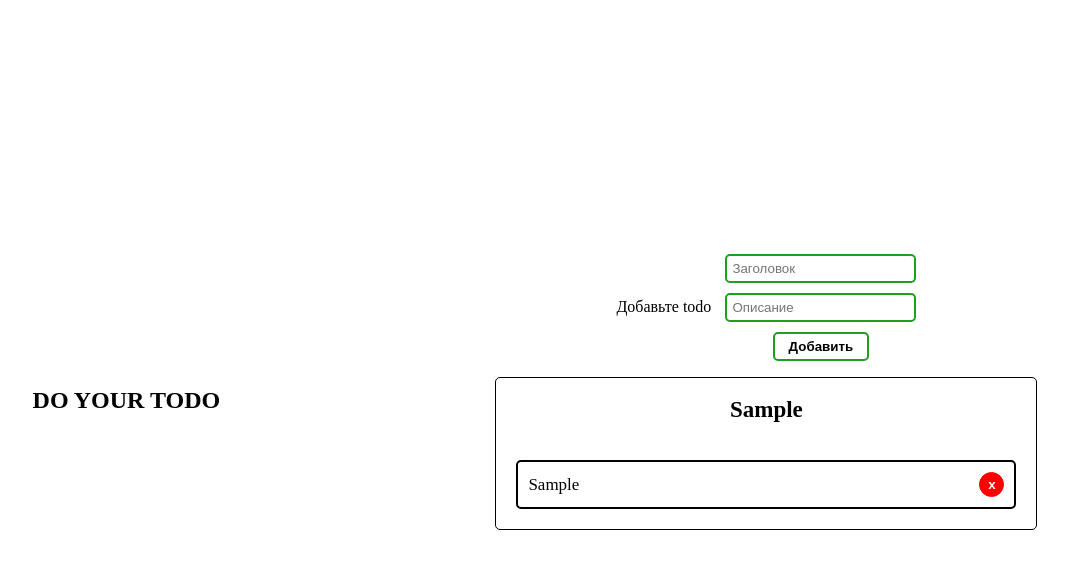
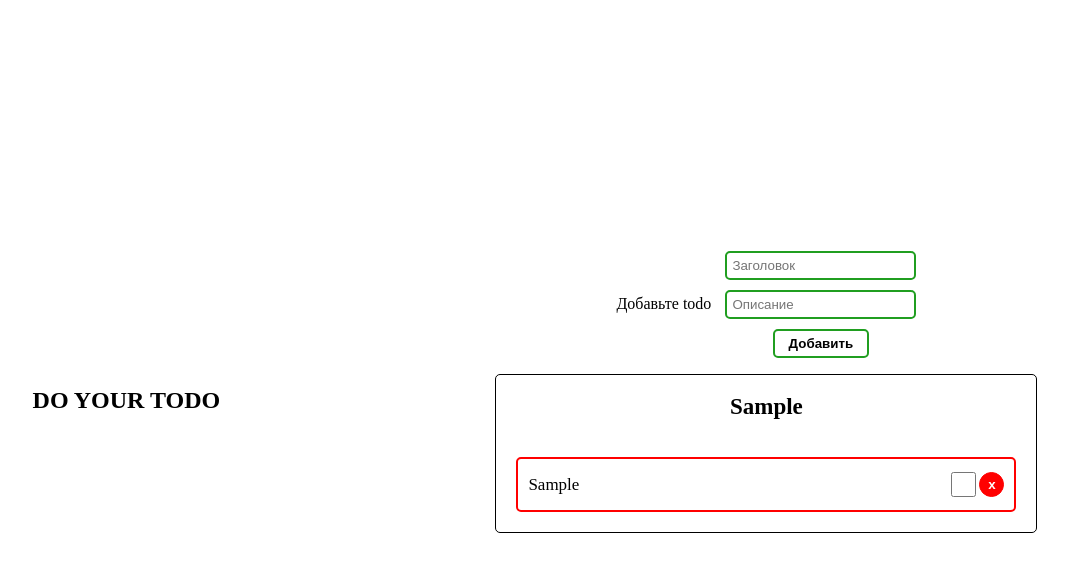
Before and after one commit to fedorukvl/react-to-do-app, a React (Create React App) app: page / in a window 1280 px wide. Both pictures are taken after typing "Sample", "Sample" into the empty fields and a click on the button "Добавить". Shown: the top 572 px of the page, without its empty margins (105-1173 px from the left). Built offline with nearby package versions, Linux system fonts and the light colour scheme.

Commit message:
Добавлена возможность отметки todo как выполненного

```diff
--- a/src/Components/Todo-item/TodoItem.css
+++ b/src/Components/Todo-item/TodoItem.css
@@ -1,20 +1,33 @@
-.toDo-list__item-information {
+.toDo-list__item-information,
+.toDo-list__item-information_complited {
   display: flex;
   align-items: center;
   justify-content: space-between;
-  border: 2px solid black;
+  border: 2px solid red;
   border-radius: 5px;
   padding: 10px;
+}
+.toDo-list__item-information_complited {
+  border: 2px solid rgb(32, 158, 32);
 }
 .toDo-list__item-title {
   font-size: 23px;
   text-align: center;
 }
-.toDo-list__item-information .toDo-list__item-description {
+.toDo-list__item-information .toDo-list__switchers,
+.toDo-list__item-information_complited .toDo-list__switchers {
+  display: flex;
+  align-items: center;
+}
+.toDo-list__item-information .toDo-list__item-description,
+.toDo-list__item-information_complited .toDo-list__item-description {
   font-size: 17px;
   margin: 0;
 }
-.toDo-list__item-information .toDo-list__delete-button {
+.toDo-list__item-information .toDo-list__switchers .toDo-list__delete-button,
+.toDo-list__item-information_complited
+  .toDo-list__switchers
+  .toDo-list__delete-button {
   border-radius: 50%;
   color: white;
   font-weight: bold;
@@ -24,3 +37,10 @@
   background-color: red;
   border: 1px solid red;
 }
+.toDo-list__item-information .toDo-list__switchers .toDo-list__item-status,
+.toDo-list__item-information_complited
+  .toDo-list__switchers
+  .toDo-list__item-status {
+  width: 25px;
+  height: 25px;
+}
--- a/src/Components/Todo-item/TodoItem.jsx
+++ b/src/Components/Todo-item/TodoItem.jsx
@@ -1,8 +1,14 @@
-import React, { Fragment } from "react";
+import React, { Fragment, useState } from "react";
 import PropTypes from "prop-types";
 import "./TodoItem.css";
 
 function TodoItem({ todoItem, index, removeTodo }) {
+  const [isComplited, setCompleted] = useState(false);
+
+  const handleChange = () => {
+    setCompleted((prev) => !prev);
+  };
+
   const removeTodoItem = () => {
     removeTodo(index);
   };
@@ -11,11 +17,25 @@ function TodoItem({ todoItem, index, removeTodo }) {
     <Fragment>
       <h2 className="toDo-list__item-title">{todoItem.title}</h2>
       <br />
-      <div className="toDo-list__item-information">
+      <div
+        className={
+          isComplited
+            ? "toDo-list__item-information_complited"
+            : "toDo-list__item-information"
+        }
+      >
         <p className="toDo-list__item-description">{todoItem.description}</p>
-        <button className="toDo-list__delete-button" onClick={removeTodoItem}>
-          x
-        </button>
+        <div className="toDo-list__switchers">
+          <input
+            type="checkbox"
+            name="isComplited"
+            className="toDo-list__item-status"
+            onChange={handleChange}
+          />
+          <button className="toDo-list__delete-button" onClick={removeTodoItem}>
+            x
+          </button>
+        </div>
       </div>
     </Fragment>
   );
```
